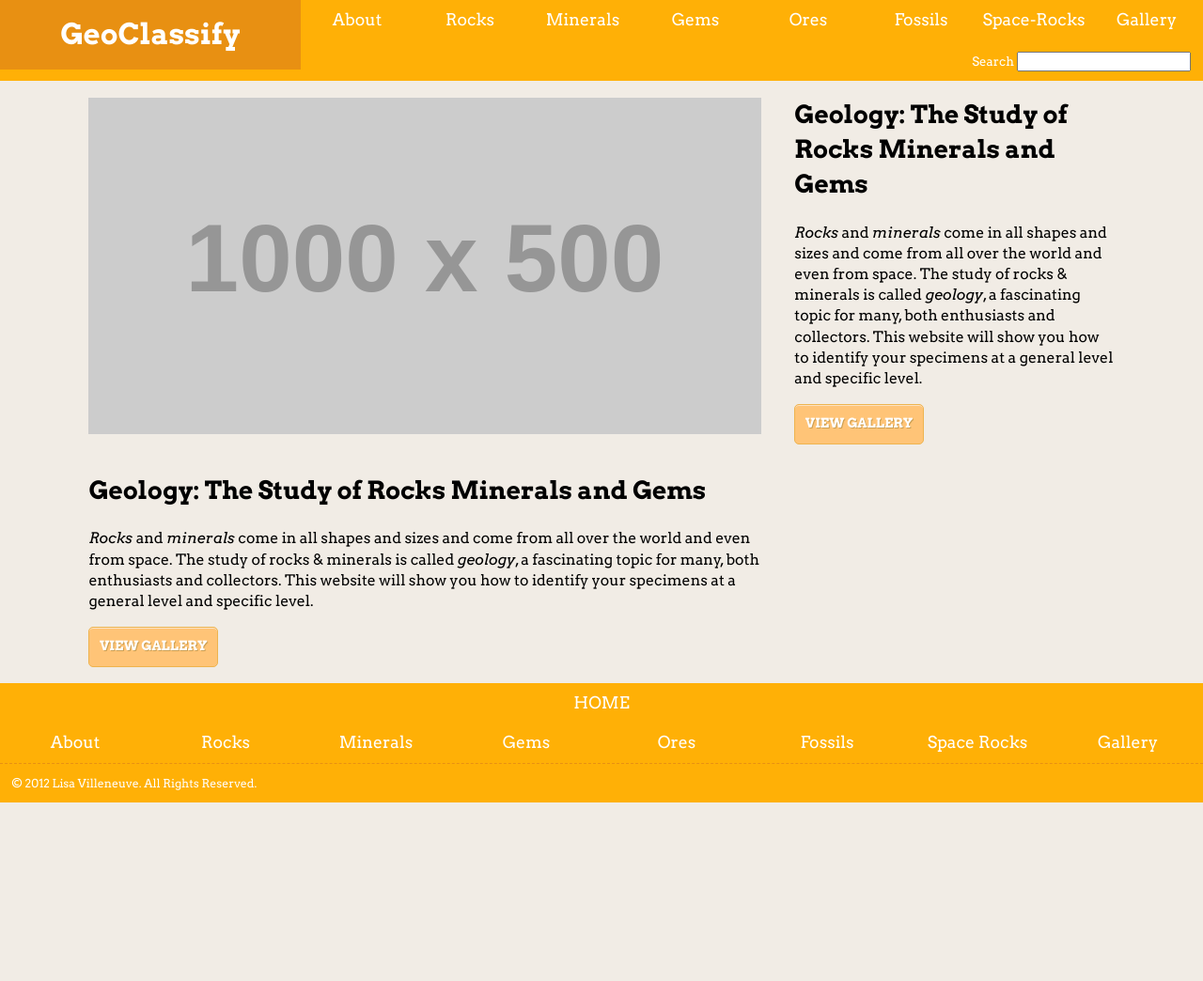
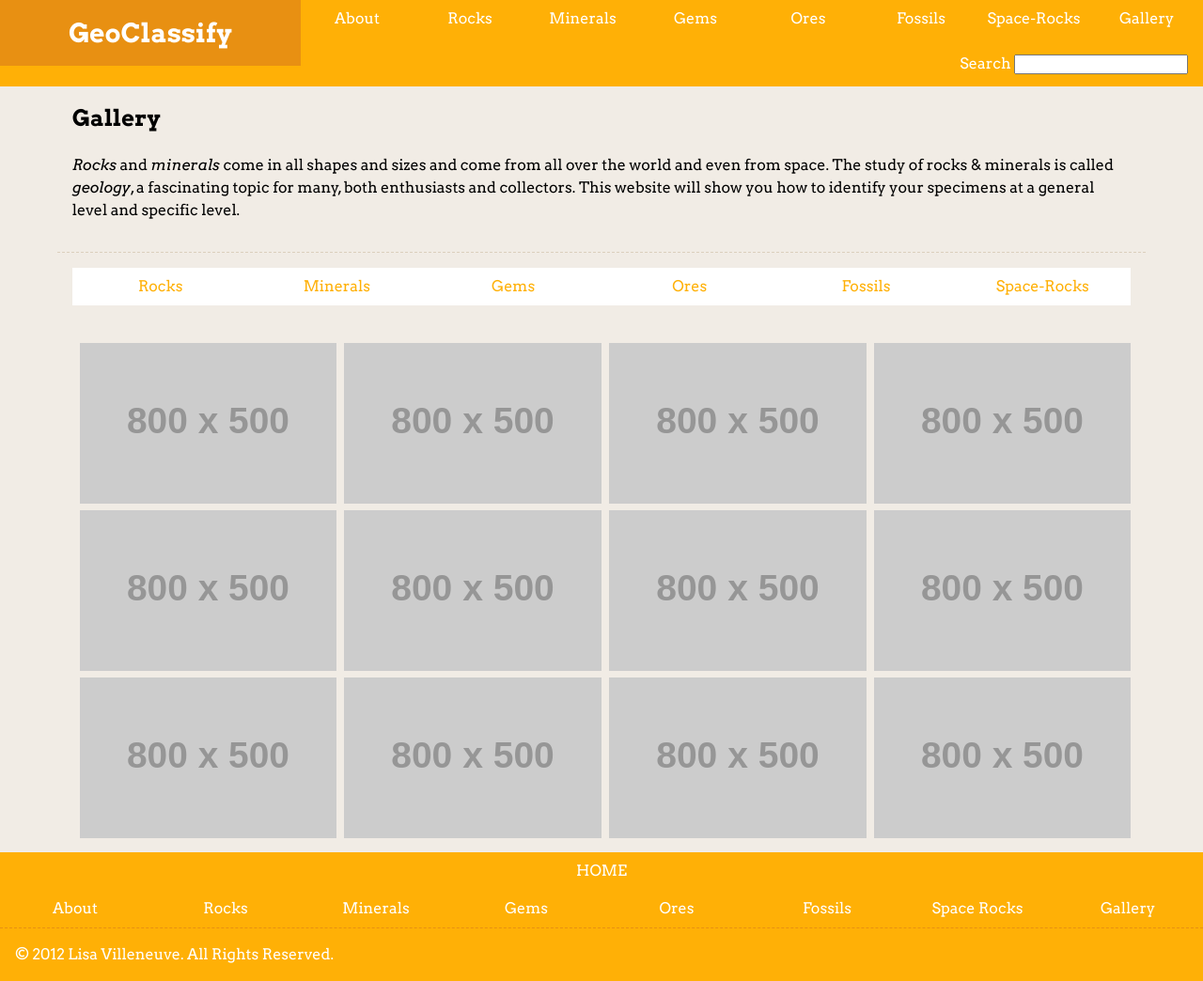
Before and after one commit to Lisa-Villeneuve/large-data-site, a Jekyll site: the page built from gallery.html, in a window 1280 px wide. Shown: the whole page at 94% size. Built offline with Jekyll 4.4.1, drawn with Linux system fonts in a browser that asks for light colours; Markdown is read by kramdown in place of the engine named in the settings; before the commit the page ends 900 px from its top, so only the background shows below that.

Commit message:
Gallery page and gallery nav made

```diff
--- /dev/null
+++ b/_includes/gallerynav.html
@@ -0,0 +1,8 @@
+		<div class="grid gallerynav">
+			<div class="unit unit-s-1-2 unit-m-1-3 unit-l-1-6"><a href="#">Rocks</a></div>
+			<div class="unit unit-s-1-2 unit-m-1-3 unit-l-1-6"><a href="#">Minerals</a></div>
+			<div class="unit unit-s-1-2 unit-m-1-3 unit-l-1-6"><a href="#">Gems</a></div>
+			<div class="unit unit-s-1-2 unit-m-1-3 unit-l-1-6"><a href="#">Ores</a></div>
+			<div class="unit unit-s-1-2 unit-m-1-3 unit-l-1-6"><a href="#">Fossils</a></div>
+			<div class="unit unit-s-1-2 unit-m-1-3 unit-l-1-6"><a href="#">Space-Rocks</a></div>
+		</div>
--- a/about.html
+++ b/about.html
@@ -9,6 +9,7 @@ layout: default
 			<div class="unit-right unit-s-1 unit-l-1-2">
 				<div class="unit-spacer">
 					<img src="http://placehold.it/1000x500" class="flex-img" alt="Photo of rocks">
+					<caption>Photo of Rocks</caption>
 				</div>
 			</div>
 			<div class="unit unit-s-1 unit-l-1-2">
--- a/css/general.css
+++ b/css/general.css
@@ -7,7 +7,7 @@
 html {
 	margin: 0;
 	padding: 0;
-	font-family: normal 90%/1.4 'Arvo', serif;
+	font: normal 100%/1.5 'Arvo', serif;
 	background-color: #F1ECE5;
 }
 
@@ -24,10 +24,6 @@ h2 {
 h3 {
 	margin-bottom: 0;
 	text-transform: uppercase;
-}
-
-p {
-	font-size: .9em;
 }
 
 header {
@@ -93,7 +89,7 @@ body {
 
 .searchbar {
 	color: rgba(255, 255, 255, 100);
-	font: normal 75%/1.4 'Arvo', serif;
+	font: normal 75%/1.4;
 }
 
 .grid {
@@ -127,6 +123,10 @@ body {
 
 .unit-spacer-3 {
 	margin: 1em;
+}
+
+.unit-spacer-4 {
+	margin: .5em 0em -.5em .5em;
 }
 
 .section-1 {
@@ -176,12 +176,59 @@ body {
 	background-color: #FFF;
 }
 
+.gallery {
+	border-top: dashed 1px #DBCFBD;
+	margin: 0;
+	padding: 0;
+}
+
+.gallerynav {
+	background-color: #FFB006;
+	display: block;
+	margin: 0;
+	padding: 0;
+	text-align: center;
+}
+
+.gallerynav a {
+	padding: .5em 0;
+	display: block;
+	min-width: 100%;
+	min-height: 100%;
+}
+
+.gallerynav a:link,
+.gallerynav a:visited {
+	background-color: #FFF;
+	text-decoration: none;
+	color: #FFB006;
+}
+
+.gallerynav a:hover,
+.gallerynav a:focus {
+	background-color: #FFB006;
+	color: #FFF;
+}
+
+.gallerynav a:active {
+	background-color: #A46F24;
+}
+
+.gallerynav .selected {
+	background-color: #FFD497;
+}
+
+.gallery h2 {
+	text-align: center;
+	padding-top: 2em;
+}
+
 footer {
 	padding: 1em;
 	background-color: #FFB006;
 	color: #fff;
 	border-top: dashed 1px #E89012;
-	font: normal 70%/1.4 'Arvo', serif;
+	font: normal 70%/1.4;
 }
 
 footer a {
@@ -212,7 +259,6 @@ footer a {
 	display:inline-block;
 
 	color:#ffffff;
-	font-family:'Arvo', serif;
 	font-size:14px;
 	font-weight:bold;
 	font-style:normal;
@@ -258,6 +304,10 @@ footer a {
 		margin: auto;
 	}
 
+	.article {
+		margin: 0em 1em 1em 0;
+	}
+
 }
 
 @media only screen and (min-width: 60em) {
@@ -277,7 +327,7 @@ footer a {
 	}
 
 	html {
-		font: normal 110%/1.4 'Arvo', serif;
+		font: normal 110%/1.4;
 	}
 
 
--- a/css/grid.css
+++ b/css/grid.css
@@ -79,6 +79,9 @@
   .unit-m-3-4 {
     width: 75%;
   }
+  .unit-m-1-6 {
+    width: 16.66667%;
+  }
 }
 @media only screen and (min-width: 60em) {
   .unit-l-hidden {
--- a/gallery.html
+++ b/gallery.html
@@ -1,23 +1,73 @@
 ---
 layout: default
 ---
+	<div class="section-2 unit-spacer">
+		<h2>Gallery</h2>
+		<p><em>Rocks</em> and <em>minerals</em> come in all shapes and sizes and come from all over the world and even from space. The study of rocks & minerals is called <em>geology</em>, a fascinating topic for many, both enthusiasts and collectors. This website will show you how to identify your specimens at a general level and specific level.</p>
+	</div>
 
-	<div class="grid section-2">
-		<div class="unit unit-s-1 unit-m-1 unit-l-2-3">
-			<div class="unit-spacer">
-				<img src="http://placehold.it/1000x500" class="flex-img" alt="bilboard photo of rocks">
-			</div>
-			<div class="unit-spacer">
-				<h2>Geology: The Study of Rocks Minerals and Gems</h2>
-				<p><em>Rocks</em> and <em>minerals</em> come in all shapes and sizes and come from all over the world and even from space. The study of rocks & minerals is called <em>geology</em>, a fascinating topic for many, both enthusiasts and collectors. This website will show you how to identify your specimens at a general level and specific level.</p>
-				<a href="gallery.html" class="button-1">VIEW GALLERY</a>
+	<div class="section-2 unit-spacer gallery">
+		{% include gallerynav.html %}
+	</div>
+	<div class="grid section-2 unit-spacer">
+		<div class="unit unit-s-1-2 unit-m-1-3 unit-l-1-4">
+			<div class="unit-spacer-4">
+				<img src="http://placehold.it/800x500" class="flex-img" alt="Photo of rocks">
 			</div>
 		</div>
-		<div class="unit unit-s-1 unit-m-1 unit-l-1-3">
-			<div class="unit-spacer">
-				<h2>Geology: The Study of Rocks Minerals and Gems</h2>
-				<p><em>Rocks</em> and <em>minerals</em> come in all shapes and sizes and come from all over the world and even from space. The study of rocks & minerals is called <em>geology</em>, a fascinating topic for many, both enthusiasts and collectors. This website will show you how to identify your specimens at a general level and specific level.</p>
-				<a href="gallery.html" class="button-1">VIEW GALLERY</a>
+		<div class="unit unit-s-1-2 unit-m-1-3 unit-l-1-4">
+			<div class="unit-spacer-4">
+				<img src="http://placehold.it/800x500" class="flex-img" alt="Photo of minerals">
+			</div>
+		</div>
+		<div class="unit unit-s-1-2 unit-m-1-3 unit-l-1-4">
+			<div class="unit-spacer-4">
+				<img src="http://placehold.it/800x500" class="flex-img" alt="Photo of gems">
+			</div>
+		</div>
+		<div class="unit unit-s-1-2 unit-m-1-3 unit-l-1-4">
+			<div class="unit-spacer-4">
+				<img src="http://placehold.it/800x500" class="flex-img" alt="Photo of ores">
+			</div>
+		</div>
+		<div class="unit unit-s-1-2 unit-m-1-3 unit-l-1-4">
+			<div class="unit-spacer-4">
+				<img src="http://placehold.it/800x500" class="flex-img" alt="Photo of fossils">
+			</div>
+		</div>
+		<div class="unit unit-s-1-2 unit-m-1-3 unit-l-1-4">
+			<div class="unit-spacer-4">
+				<img src="http://placehold.it/800x500" class="flex-img" alt="Photo of space rocks">
+			</div>
+		</div>
+		<div class="unit unit-s-1-2 unit-m-1-3 unit-l-1-4">
+			<div class="unit-spacer-4">
+				<img src="http://placehold.it/800x500" class="flex-img" alt="Photo of space rocks">
+			</div>
+		</div>
+		<div class="unit unit-s-1-2 unit-m-1-3 unit-l-1-4">
+			<div class="unit-spacer-4">
+				<img src="http://placehold.it/800x500" class="flex-img" alt="Photo of space rocks">
+			</div>
+		</div>
+		<div class="unit unit-s-1-2 unit-m-1-3 unit-l-1-4">
+			<div class="unit-spacer-4">
+				<img src="http://placehold.it/800x500" class="flex-img" alt="Photo of fossils">
+			</div>
+		</div>
+		<div class="unit unit-s-1-2 unit-m-1-3 unit-l-1-4">
+			<div class="unit-spacer-4">
+				<img src="http://placehold.it/800x500" class="flex-img" alt="Photo of space rocks">
+			</div>
+		</div>
+		<div class="unit unit-s-1-2 unit-m-1-3 unit-l-1-4">
+			<div class="unit-spacer-4">
+				<img src="http://placehold.it/800x500" class="flex-img" alt="Photo of space rocks">
+			</div>
+		</div>
+		<div class="unit unit-s-1-2 unit-m-1-3 unit-l-1-4">
+			<div class="unit-spacer-4">
+				<img src="http://placehold.it/800x500" class="flex-img" alt="Photo of space rocks">
 			</div>
 		</div>
 	</div>
```
